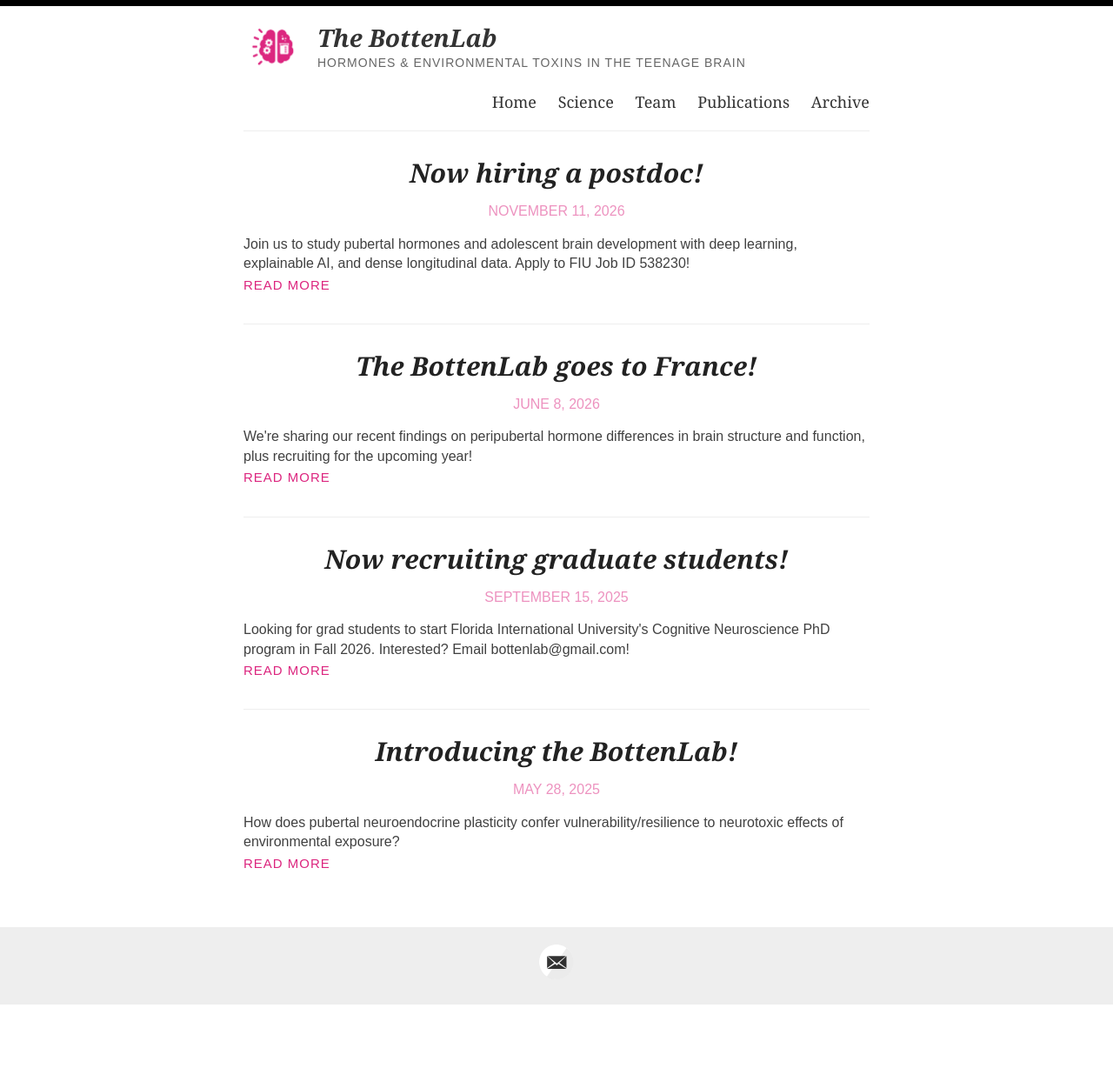
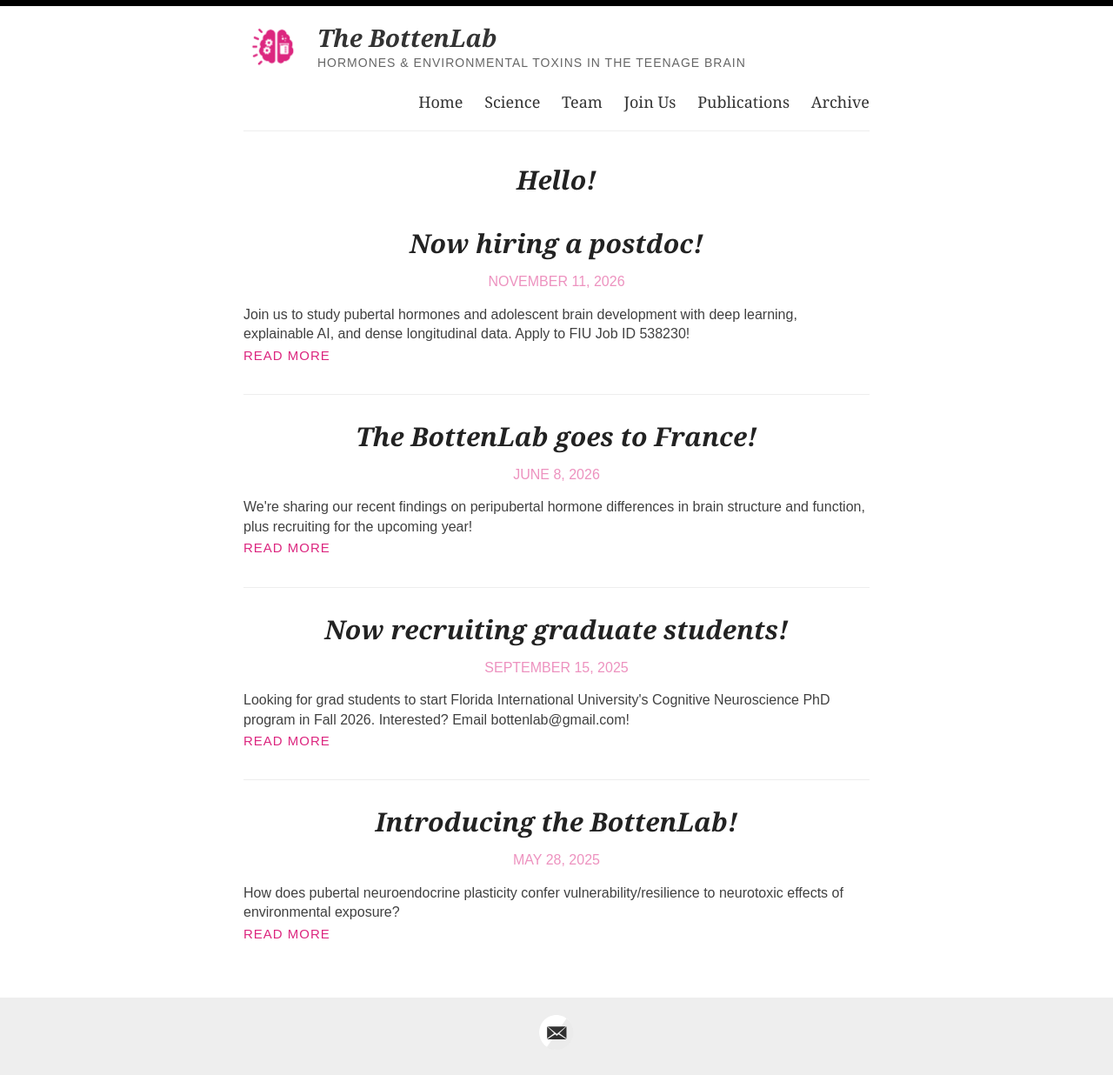
Before and after one commit to Bottenlab/bottenlab.github.io, a Jekyll site: the page built from index.html, in a window 1280 px wide. Shown: the whole page at 87% size. Built offline with Jekyll 4.4.1, drawn with Linux system fonts in a browser that asks for light colours; some web fonts are replaced; the list of posts is cut into pages by our own code; before the commit the page ends 1155 px from its top, so only the background shows below that.

Commit message:
add join to home page

```diff
--- a/_layouts/default.html
+++ b/_layouts/default.html
@@ -31,11 +31,16 @@
               <a href="{{ site.baseurl }}/">Home</a>
               <a href="{{ site.baseurl }}/science">Science</a>
               <a href="{{ site.baseurl }}/team">Team</a>
+              <a href="{{ site.baseurl }}/join">Join Us</a>
               <a href="{{ site.baseurl }}/pubs">Publications</a>
               <a href="{{ site.baseurl }}/archive">Archive</a>
             </nav>
           </header>
         </div>
+      </div>
+
+      <div>
+        <h1>Hello!</h1>
       </div>
 
       <div class="wrapper-main">
```
